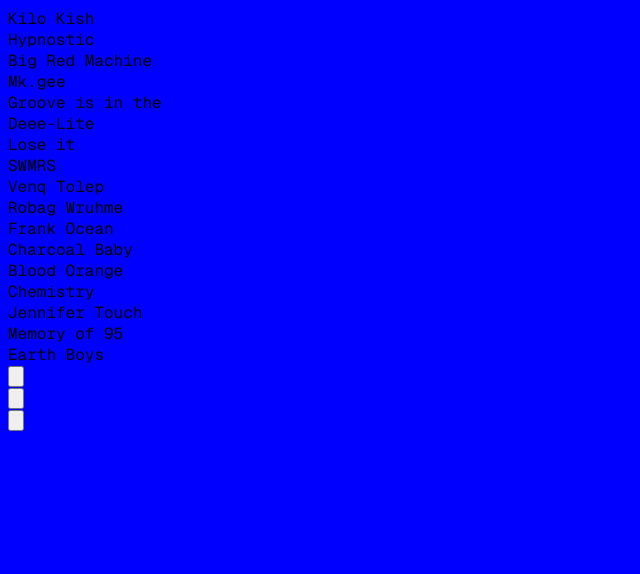
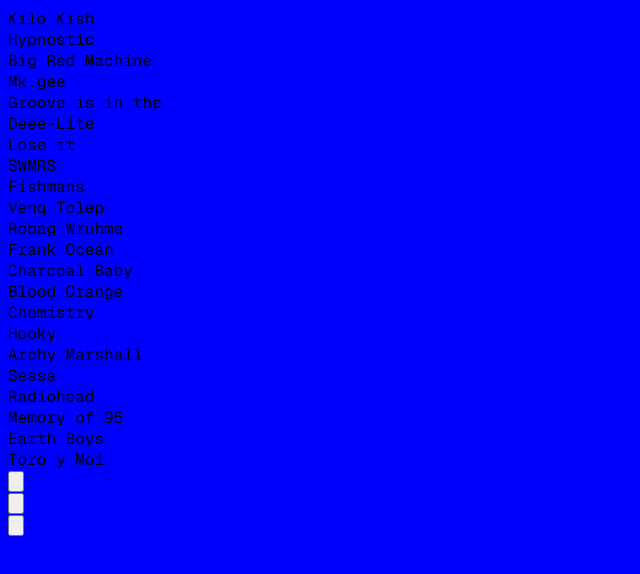
Before and after one commit to tiagc/vinyl, a React (Create React App) app: page / in a window 1280 px wide. Shown: the top 574 px of the page, without its empty margins (0-640 px from the left). Built offline with nearby package versions, Linux system fonts and the light colour scheme.

Commit message:
scrollbar

```diff
--- a/src/components/Player.tsx
+++ b/src/components/Player.tsx
@@ -8,19 +8,19 @@
       <div className="flex justify-between p-6 items-center">
         <div>
           <button>
-            <RewindIcon className="text-white text-orange-500 size-8" />
+            <RewindIcon className="text-white text-orange-400 size-8" />
           </button>
         </div>
 
         <div>
           <button>
-            <PauseIcon className="text-white text-orange-500 size-8" />
+            <PauseIcon className="text-white text-orange-400 size-8" />
           </button>
         </div>
 
         <div>
           <button>
-            <RewindIcon className="text-white text-orange-500 size-8 scale-x-[-1]" />
+            <RewindIcon className="text-white text-orange-400 size-8 scale-x-[-1]" />
           </button>
         </div>
       </div>
--- a/src/components/Playlist.tsx
+++ b/src/components/Playlist.tsx
@@ -9,15 +9,20 @@
   "Deee-Lite",
   "Lose it",
   "SWMRS",
+  "Fishmans",
   "Venq Tolep",
   "Robag Wruhme",
   "Frank Ocean",
   "Charcoal Baby",
   "Blood Orange",
   "Chemistry",
-  "Jennifer Touch",
+  "Hooky",
+  "Archy Marshall",
+  "Sessa",
+  "Radiohead",
   "Memory of 95",
   "Earth Boys",
+  "Toro y Moi",
 ];
 
 function Playlist() {
--- a/src/styles.css
+++ b/src/styles.css
@@ -28,3 +28,26 @@
     padding-right: max((100% - 71.25rem) / 2, 4rem);
   }
 }
+
+::-webkit-scrollbar {
+  width: 8px;
+}
+
+::-webkit-scrollbar-track {
+  background: transparent;
+}
+
+::-webkit-scrollbar-thumb {
+  background-color: orange;
+  border-radius: 0;
+  border: none;
+}
+
+::-webkit-scrollbar-thumb:hover {
+  background-color: darkorange;
+}
+@media (prefers-reduced-motion: no-preference) {
+  .scroll-smooth {
+    scroll-behavior: smooth;
+  }
+}
```
